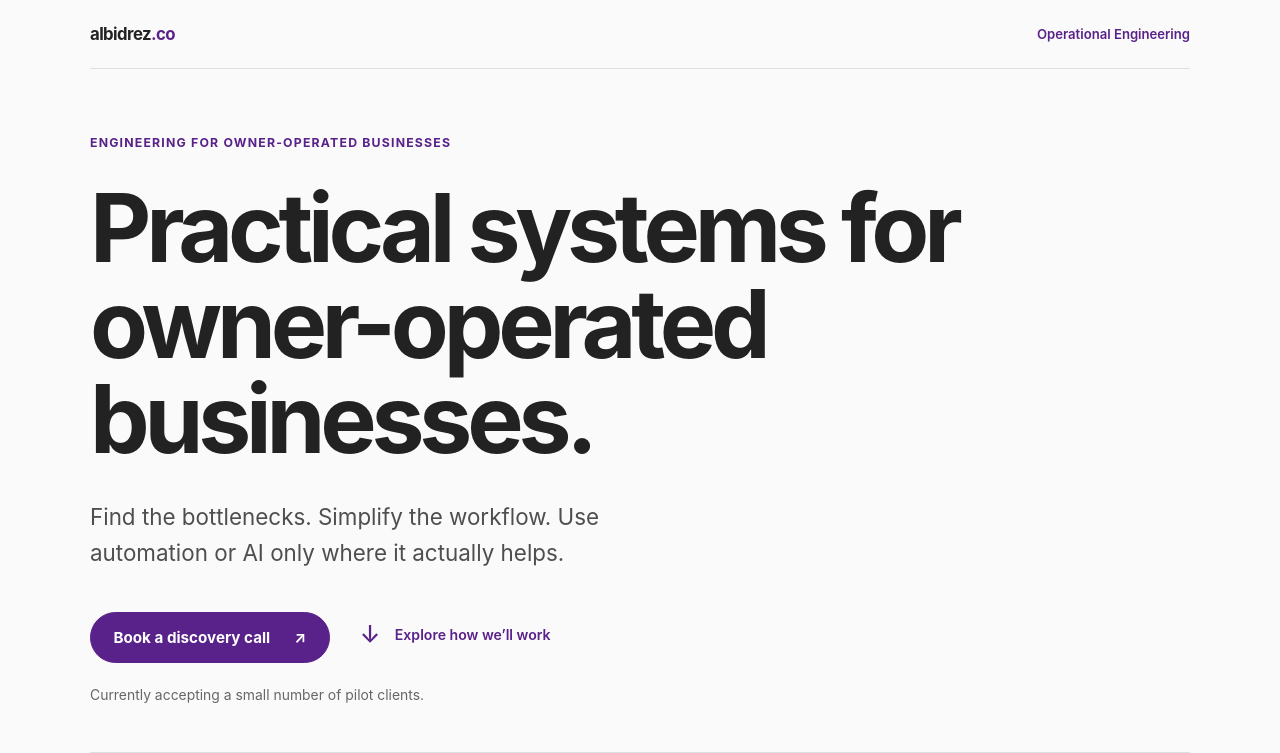
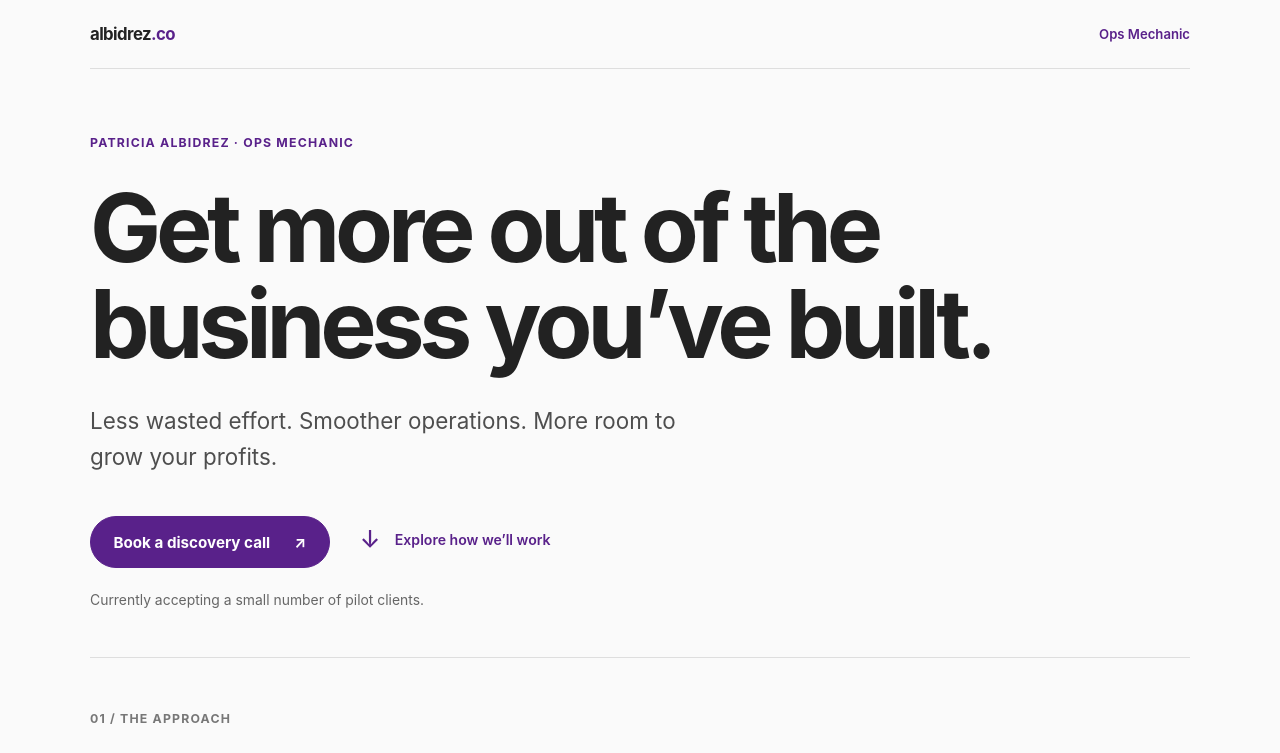
Before and after one commit to albidrez/albidrez.co, a plain HTML site: page index.html in a window 1280 px wide. Shown: the top 753 px of the page. Drawn offline with Linux system fonts and the light colour scheme.

Commit message:
Update site positioning to Ops Mechanic and new hero copy

```diff
--- a/index.html
+++ b/index.html
@@ -3,21 +3,21 @@
 <head>
   <meta charset="UTF-8">
   <meta name="viewport" content="width=device-width, initial-scale=1.0">
-  <meta name="description" content="Practical operational engineering for owner-operated businesses. Find bottlenecks, simplify workflows, and use technology where it helps.">
-  <title>Operational Engineering | Patricia Albidrez</title>
+  <meta name="description" content="Patricia Albidrez, Ops Mechanic. Get more out of the business you’ve built with smoother operations, less wasted effort, and practical improvements.">
+  <title>Ops Mechanic | Patricia Albidrez</title>
   <link rel="stylesheet" href="style.css?v=20261118-10">
 </head>
 <body>
   <div class="site-shell">
     <nav class="topbar" aria-label="Site navigation">
       <a class="wordmark" href="/">albidrez<span>.co</span></a>
-      <span class="topbar-label">Operational Engineering</span>
+      <span class="topbar-label">Ops Mechanic</span>
     </nav>
     <main>
       <header class="hero">
-        <p class="eyebrow">Engineering for owner-operated businesses</p>
-        <h1>Practical systems for owner-operated businesses.</h1>
-        <p class="lede">Find the bottlenecks. Simplify the workflow. Use automation or AI only where it actually helps.</p>
+        <p class="eyebrow">Patricia Albidrez · Ops Mechanic</p>
+        <h1>Get more out of the business you’ve built.</h1>
+        <p class="lede">Less wasted effort. Smoother operations. More room to grow your profits.</p>
         <a class="button button-primary" href="https://calendar.app.google/zFF1YuV7bFLgazE49" target="_blank" rel="noopener noreferrer">Book a discovery call <span aria-hidden="true">↗</span></a>
         <a class="scroll-cue" href="#approach"><span class="scroll-arrow" aria-hidden="true">↓</span><span>Explore how we’ll work</span></a>
         <p class="availability">Currently accepting a small number of pilot clients.</p>
@@ -61,7 +61,7 @@
         <a class="button button-light" href="https://calendar.app.google/zFF1YuV7bFLgazE49" target="_blank" rel="noopener noreferrer">Book a discovery call <span aria-hidden="true">↗</span></a>
       </section>
     </main>
-    <footer><span>Patricia Albidrez · Operational Engineering</span><span>© <span id="copyright-year">2026</span> Patricia Albidrez. All rights reserved.</span></footer>
+    <footer><span>Patricia Albidrez · Ops Mechanic</span><span>© <span id="copyright-year">2026</span> Patricia Albidrez. All rights reserved.</span></footer>
   </div>
   <script>
     document.getElementById("copyright-year").textContent = new Date().getFullYear();
```
